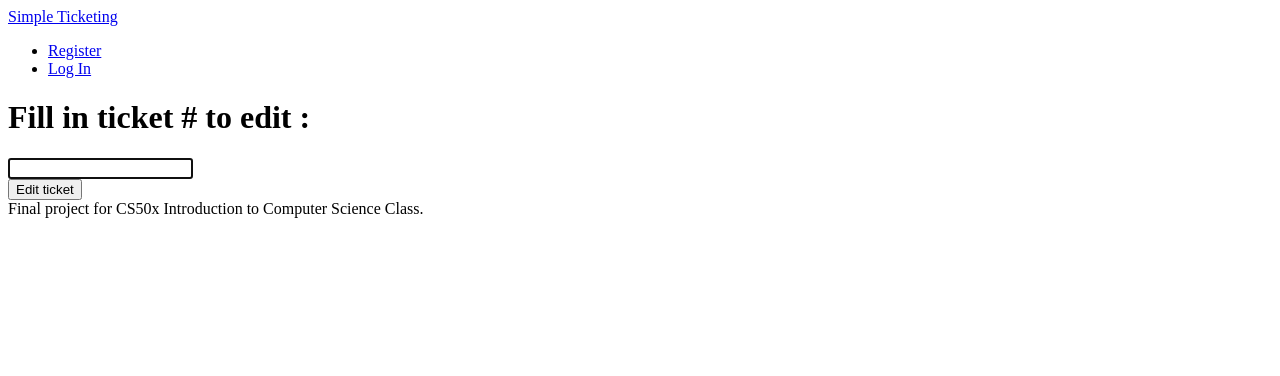
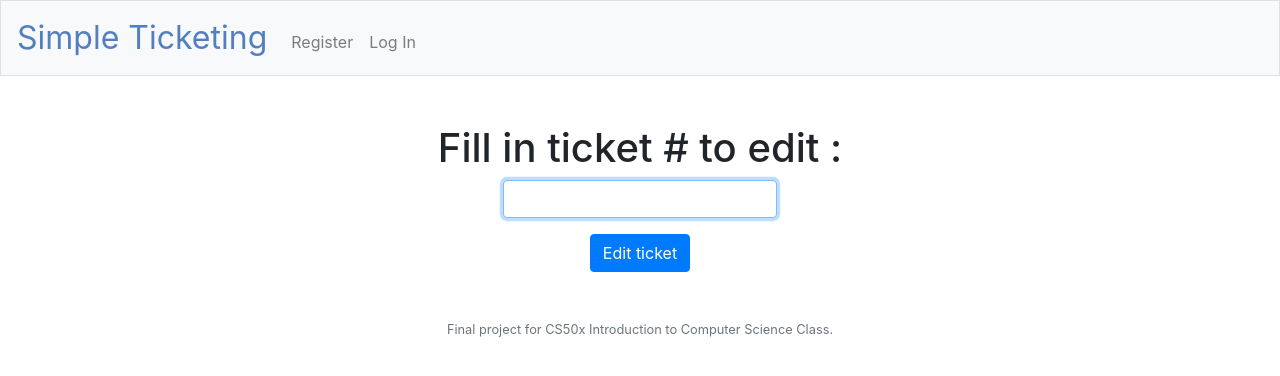
Before and after one commit to palexthom/simpleTicketing, a Flask app: page /edit in a window 1280 px wide. Shown: the top 376 px of the page. Run offline with Flask 2, Linux system fonts and the light colour scheme; parts of the project's set-up code (start-up, migrations or seed data) failed here and were passed over; some libraries are stand-ins or nearby versions.

Commit message:
Design Update

```diff
--- a/templates/layout.html
+++ b/templates/layout.html
@@ -2,35 +2,47 @@
 <html lang="en">
     <head>
         <meta charset="UTF-8">
+        <meta name="viewport" content="width=device-width, initial-scale=1, shrink-to-fit=no">
+
+        <!-- documentation at http://getbootstrap.com/docs/4.1/, alternative themes at https://bootswatch.com/ -->
+        <link href="https://maxcdn.bootstrapcdn.com/bootstrap/4.1.3/css/bootstrap.min.css" rel="stylesheet">
+
+        <!-- https://favicon.io/emoji-favicons/memo -->
+        <link href="/static/favicon.ico" rel="icon">
+
+        <link href="/static/styles.css" rel="stylesheet">
+
         <title>{% block title %}{% endblock %}</title>
     </head>
     <body>
 
-        <nav>
-            <a href="/">Simple Ticketing</a>
-
+        <nav class="navbar navbar-expand-md navbar-light bg-light border">
+            <a class="navbar-brand" href="/"><span class="blue">Simple Ticketing</span></a>
+            <button aria-controls="navbar" aria-expanded="false" aria-label="Toggle navigation" class="navbar-toggler" data-target="#navbar" data-toggle="collapse" type="button">
+                <span class="navbar-toggler-icon"></span>
+            </button>
+            <div class="collapse navbar-collapse" id="navbar">
                 {% if session.user_id %}
-            <ul>
+                <ul class="navbar-nav mr-auto mt-2">
                     <li class="nav-item"><a class="nav-link" href="/drop">Drop a ticket</a></li>
                     <li class="nav-item"><a class="nav-link" href="/lookup">Look up a ticket</a></li>
                     <li class="nav-item"><a class="nav-link" href="/edit">Edit a ticket</a></li>
                     <li class="nav-item"><a class="nav-link" href="/history">History</a></li>
                     <li class="nav-item"><a class="nav-link" href="/newproject">New Project</a></li>
                 </ul>
-            <ul>
+                <ul class="navbar-nav mr-auto mt-2">
                     <li class="nav-item"><a class="nav-link" href="/logout">Log Out</a></li>
                 </ul>
                 {% else %}
-            <ul>
+                <ul class="navbar-nav mr-auto mt-2">
                     <li class="nav-item"><a class="nav-link" href="/register">Register</a></li>
                     <li class="nav-item"><a class="nav-link" href="/login">Log In</a></li>
                 </ul>
                 {% endif %}
+            </div>
         </nav>
 
-
-
-        <main>
+        <main class="container p-5">
             {% block main %}{% endblock %}
         </main>
         <footer class="small text-center text-muted">
```
Lines whose indentation alone changed are shown as unchanged.
